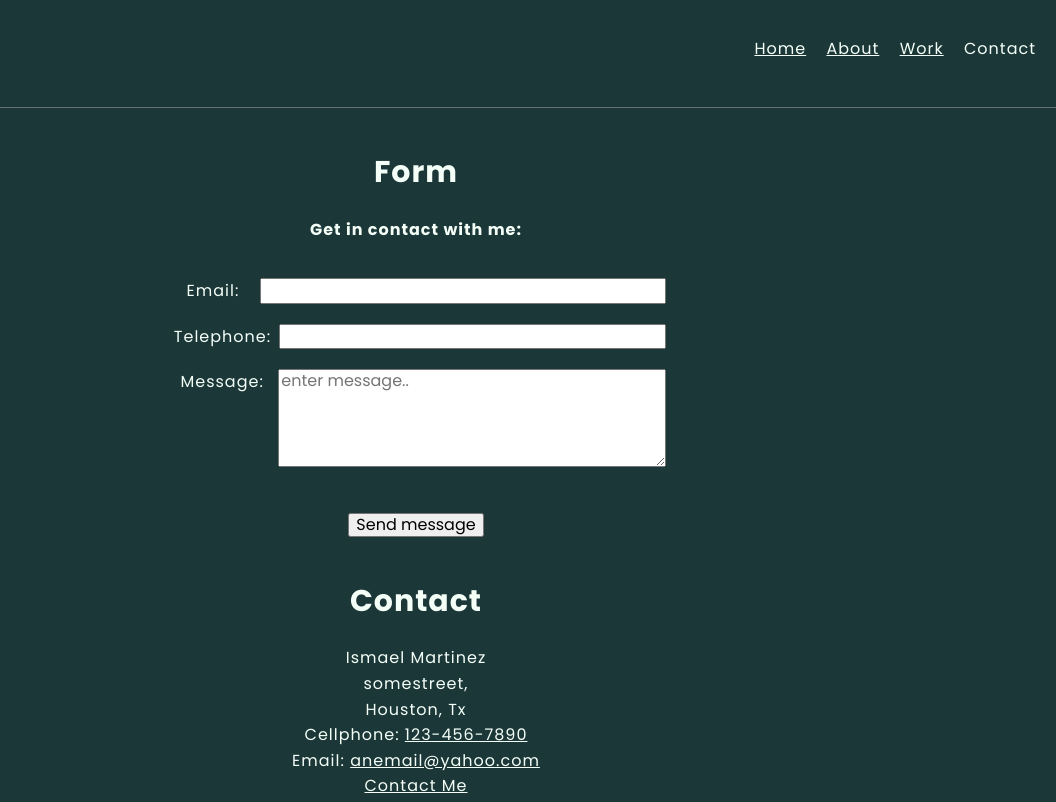
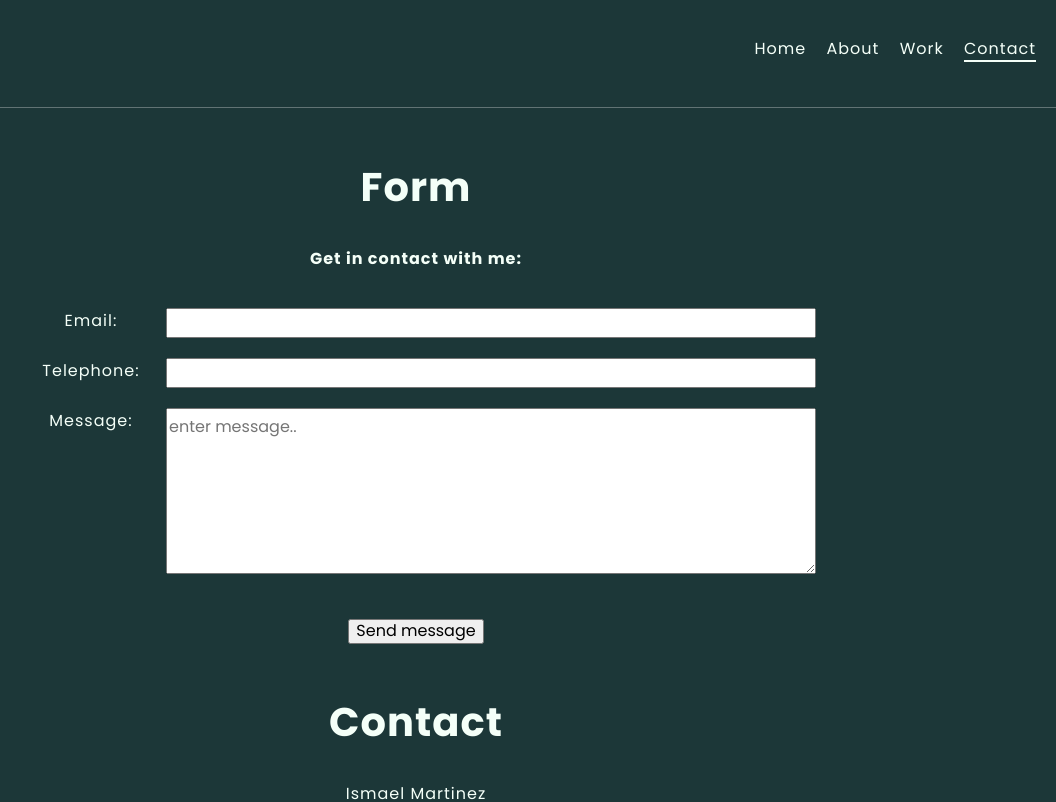
Before and after one commit to ismaelmjr/portfolio-website, a plain HTML site: page contact.html in a window 1280 px wide. Shown: the top 802 px of the page, 224-1280 px from the left. Drawn offline with Linux system fonts and the light colour scheme.

Commit message:
Update style.production.css
updated styles to personal preference

```diff
--- a/css/style.production.css
+++ b/css/style.production.css
@@ -19,10 +19,13 @@ body {
   letter-spacing: 1px;
   background-color: #1c3738;
   color: #f4fff8;
+  min-height: 100vh;
+  display: flex;
+  flex-direction: column;
 }
 
 h1 {
-  font-size: 30px;
+  font-size: 40px;
   font-weight: 700;
 }
 
@@ -42,18 +45,9 @@ a {
   color: #f4fff8;
 }
 
-a:visited {
-  color: #8baaad;
-}
-
-a:hover,
-a:focus {
-  text-decoration: none;
-}
-
 a:active {
   /* selected link */
-  color: #f4fff8;
+  opacity: 0.8;
 }
 
 /* Button Styles */
@@ -120,6 +114,10 @@ button:focus,
   text-align: center;
 }
 
+.container {
+  flex-grow: 1;
+}
+
 .footer-icon {
   color: transparent;
 }
@@ -163,13 +161,23 @@ button:focus,
   list-style-type: none;
 }
 
+.navigation-list__item {
+  text-decoration: none;
+  border-bottom: 2px solid transparent;
+  transition: border-color 0.3s ease-in;
+}
+
+.navigation-list__item:hover {
+  border-color: #f4fff8;
+}
+
+.navigation-list__item--active {
+  border-bottom: 2px solid #f4fff8;
+}
+
 .navigation-list li {
   margin-left: 15px;
   display: inline-block;
-}
-
-.navigation-list__item--active {
-  text-decoration: none;
 }
 
 .logo {
@@ -224,7 +232,7 @@ button:focus,
 
 form {
   width: 100%;
-  max-width: 500px;
+  max-width: 800px;
   margin: 0 auto;
 }
 .form-section {
@@ -252,7 +260,7 @@ form {
   text-align: center;
   -webkit-box-flex: 1;
   -ms-flex-positive: 1;
-  flex-grow: 1;
+  flex-basis: 150px;
   /* display: inline-block;
   width: 100px;
   text-align: right; */
@@ -261,19 +269,20 @@ form {
 .standard-input {
   -webkit-box-flex: 2;
   -ms-flex-positive: 2;
-  flex-grow: 2;
+  flex-grow: 1;
+  line-height: 1.5;
 }
 
 .telephone {
   -webkit-box-flex: 4;
   -ms-flex-positive: 4;
-  flex-grow: 4;
 }
 
 .standard-textarea {
   -webkit-box-flex: 3;
   -ms-flex-positive: 3;
-  flex-grow: 3;
+  flex-grow: 1;
+  line-height: 2;
 }
 
 /* Media Queries */
@@ -281,8 +290,6 @@ form {
 @media all and (max-width: 500px) {
   .standard-label {
     font-size: 0.84em;
-    width: 100px;
-    flex-grow: 0;
   }
 
   .berlin-illustration {
```
